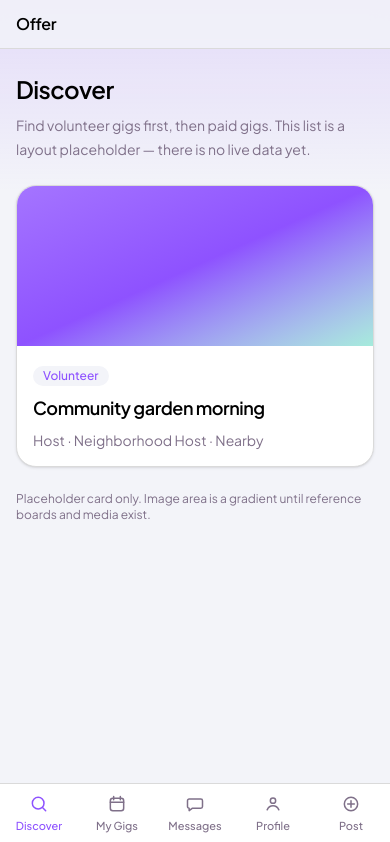
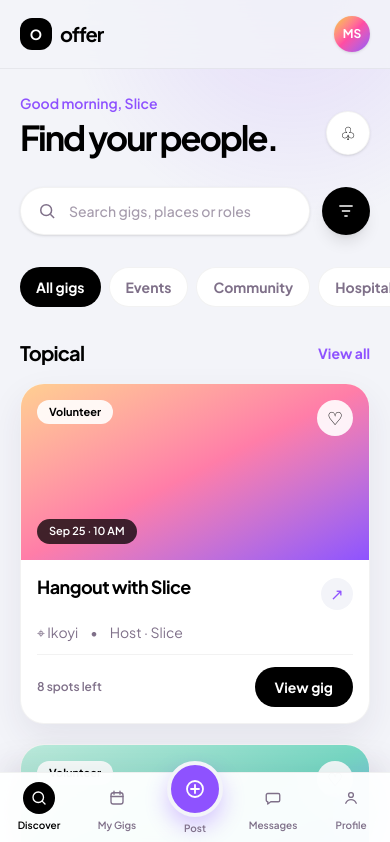
Before and after one commit to mafiaslice/offer, a Next.js app: page /discover in a window 390 px wide. Shown: the top 842 px of the page. Built offline with nearby package versions, Linux system fonts and the light colour scheme.

Commit message:
feat: establish mobile-first visual foundation

```diff
--- a/app/discover/page.tsx
+++ b/app/discover/page.tsx
@@ -1,6 +1,5 @@
 import type { Metadata } from "next";
 import { GigCard } from "@/components/gig-card";
-import { PlaceholderPage } from "@/components/placeholder-page";
 
 export const metadata: Metadata = {
   title: "Discover",
@@ -8,20 +7,61 @@ export const metadata: Metadata = {
 
 export default function DiscoverPage() {
   return (
-    <PlaceholderPage
-      title="Discover"
-      description="Find volunteer gigs first, then paid gigs. This list is a layout placeholder — there is no live data yet."
-    >
-      <GigCard
-        title="Community garden morning"
-        hostName="Neighborhood Host"
-        kindLabel="Volunteer"
-        locationLabel="Nearby"
-      />
-      <p className="text-xs text-purple-gray">
-        Placeholder card only. Image area is a gradient until reference boards
-        and media exist.
-      </p>
-    </PlaceholderPage>
+    <div className="space-y-8">
+      <header className="flex items-end justify-between gap-4">
+        <div>
+          <p className="mb-2 text-sm font-semibold text-purple">Good morning, Slice</p>
+          <h1 className="text-[2.15rem] font-bold leading-[0.98] tracking-[-0.06em] text-black sm:text-5xl">Find your people.</h1>
+        </div>
+        <button type="button" aria-label="Notifications" className="grid size-11 shrink-0 place-items-center rounded-full border border-black/5 bg-white text-lg shadow-sm transition-colors hover:bg-black hover:text-white">♧</button>
+      </header>
+
+      <div className="flex items-center gap-3">
+        <label className="flex min-h-12 flex-1 items-center gap-3 rounded-full border border-black/5 bg-white px-4 shadow-sm focus-within:border-purple focus-within:ring-4 focus-within:ring-purple/10">
+          <svg className="size-5 shrink-0 text-purple-gray" viewBox="0 0 24 24" fill="none" stroke="currentColor" strokeWidth="1.8" aria-hidden="true"><circle cx="11" cy="11" r="6.5" /><path d="m16 16 4.5 4.5" /></svg>
+          <input aria-label="Search gigs" placeholder="Search gigs, places or roles" className="min-w-0 flex-1 bg-transparent text-sm font-medium outline-none placeholder:text-purple-gray/70" />
+        </label>
+        <button type="button" aria-label="Filter gigs" className="grid size-12 shrink-0 place-items-center rounded-full bg-black text-white shadow-lg shadow-black/10 transition-colors hover:bg-purple">
+          <svg className="size-5" viewBox="0 0 24 24" fill="none" stroke="currentColor" strokeWidth="1.8" aria-hidden="true"><path d="M4 6h16M7 12h10M10 18h4" /></svg>
+        </button>
+      </div>
+
+      <div className="hide-scrollbar -mx-5 flex gap-2 overflow-x-auto px-5 sm:-mx-8 sm:px-8 lg:mx-0 lg:px-0">
+        {[
+          ["All gigs", true],
+          ["Events", false],
+          ["Community", false],
+          ["Hospitality", false],
+          ["Projects", false],
+        ].map(([label, active]) => (
+          <button key={label as string} type="button" className={`min-h-10 shrink-0 rounded-full px-4 text-sm font-bold transition-colors ${active ? "bg-black text-white" : "border border-black/5 bg-white text-purple-gray hover:text-black"}`}>
+            {label as string}
+          </button>
+        ))}
+      </div>
+
+      <section className="space-y-4" aria-labelledby="topical-heading">
+        <div className="flex items-center justify-between">
+          <h2 id="topical-heading" className="text-xl font-bold tracking-[-0.04em]">Topical</h2>
+          <button type="button" className="text-sm font-bold text-purple">View all</button>
+        </div>
+        <div className="grid gap-5 md:grid-cols-2">
+          <GigCard title="Hangout with Slice" hostName="Slice" kindLabel="Volunteer" locationLabel="Ikoyi" dateLabel="Sep 25 · 10 AM" imageTone="sunset" />
+          <GigCard title="Community food drive" hostName="Neighbourhood Hub" kindLabel="Volunteer" locationLabel="Yaba" dateLabel="Oct 02 · 8 AM" imageTone="mint" />
+        </div>
+      </section>
+
+      <section className="space-y-4" aria-labelledby="for-you-heading">
+        <div className="flex items-center justify-between">
+          <h2 id="for-you-heading" className="text-xl font-bold tracking-[-0.04em]">For you</h2>
+          <button type="button" className="text-sm font-bold text-purple">View all</button>
+        </div>
+        <GigCard title="Festival crew wanted" hostName="Live Works" kindLabel="Paid gig" locationLabel="Victoria Island" dateLabel="Oct 12 · 4 PM" imageTone="night" />
+      </section>
+
+      <button type="button" className="flex w-full items-center justify-center gap-2 rounded-full bg-white px-5 py-4 text-sm font-bold text-black shadow-[0_10px_24px_rgba(53,32,79,0.08)] transition-colors hover:bg-black hover:text-white">
+        <span aria-hidden>⌖</span> Explore gigs on the map
+      </button>
+    </div>
   );
 }
--- a/app/globals.css
+++ b/app/globals.css
@@ -18,6 +18,8 @@
   --offer-turquoise: #49d7b8;
   --offer-yellow: #f5cc00;
   --offer-radius-card: 1.25rem;
+  --offer-radius-pill: 999px;
+  --offer-shadow-card: 0 14px 34px rgba(53, 32, 79, 0.08);
 }
 
 @theme inline {
@@ -33,10 +35,46 @@
   --color-yellow: var(--offer-yellow);
   --font-sans: var(--font-sans);
   --radius-card: var(--offer-radius-card);
+  --radius-pill: var(--offer-radius-pill);
+}
+
+* {
+  box-sizing: border-box;
+}
+
+html {
+  background: var(--offer-lavender);
+  -webkit-tap-highlight-color: transparent;
 }
 
 body {
   background: var(--offer-lavender);
   color: var(--offer-black);
   font-family: var(--font-sans), ui-sans-serif, system-ui, sans-serif;
+  text-rendering: optimizeLegibility;
 }
+
+button,
+a,
+input,
+textarea,
+select {
+  -webkit-tap-highlight-color: transparent;
+}
+
+button,
+a {
+  touch-action: manipulation;
+}
+
+::selection {
+  background: color-mix(in srgb, var(--offer-purple) 24%, white);
+}
+
+.hide-scrollbar {
+  scrollbar-width: none;
+}
+
+.hide-scrollbar::-webkit-scrollbar {
+  display: none;
+}
--- a/components/app-shell.tsx
+++ b/components/app-shell.tsx
@@ -14,13 +14,16 @@ export function AppShell({ children }: AppShellProps) {
   const pathname = usePathname();
 
   return (
-    <div className="min-h-dvh bg-lavender">
-      <div className="pointer-events-none fixed inset-x-0 top-0 h-48 bg-linear-to-b from-purple/15 to-transparent" />
+    <div className="min-h-dvh overflow-x-hidden bg-lavender">
+      <div className="pointer-events-none fixed inset-x-0 top-0 h-72 bg-[radial-gradient(circle_at_75%_0%,rgba(142,82,255,0.14),transparent_55%)]" />
 
-      <aside className="fixed inset-y-0 left-0 z-20 hidden w-56 border-r border-border bg-white/80 p-6 backdrop-blur-sm md:flex md:flex-col">
-        <p className="text-lg font-semibold tracking-tight text-black">Offer</p>
-        <p className="mt-1 text-sm text-purple-gray">Trusted hands</p>
-        <nav className="mt-8 flex flex-col gap-1" aria-label="Primary">
+      <aside className="fixed inset-y-0 left-0 z-20 hidden w-64 border-r border-black/5 bg-white/70 px-5 py-7 backdrop-blur-xl lg:flex lg:flex-col">
+        <Link href="/discover" className="flex items-center gap-2 px-3" aria-label="Offer home">
+          <span className="grid size-8 place-items-center rounded-xl bg-black text-sm font-bold text-white">O</span>
+          <span className="text-xl font-bold tracking-[-0.04em] text-black">offer</span>
+        </Link>
+        <p className="mt-2 px-3 text-xs font-medium text-purple-gray">Find your people.</p>
+        <nav className="mt-12 flex flex-col gap-1.5" aria-label="Primary">
           {navItems.map((item) => {
             const current = pathname === item.href;
             return (
@@ -28,10 +31,10 @@ export function AppShell({ children }: AppShellProps) {
                 key={item.href}
                 href={item.href}
                 aria-current={current ? "page" : undefined}
-                className={`flex items-center gap-3 rounded-2xl px-3 py-2.5 text-sm font-medium transition-colors ${
+                className={`flex min-h-12 items-center gap-3 rounded-2xl px-3.5 text-sm font-semibold transition-colors ${
                   current
-                    ? "bg-purple text-white"
-                    : "text-black hover:bg-lavender"
+                    ? "bg-black text-white shadow-lg shadow-black/10"
+                    : "text-purple-gray hover:bg-white hover:text-black"
                 }`}
               >
                 <NavIcon label={item.label} className="size-5" />
@@ -42,20 +45,26 @@ export function AppShell({ children }: AppShellProps) {
         </nav>
       </aside>
 
-      <div className="relative flex min-h-dvh flex-col md:pl-56">
-        <header className="sticky top-0 z-10 border-b border-border bg-lavender/80 px-4 py-3 backdrop-blur-sm md:hidden">
-          <p className="text-base font-semibold tracking-tight">Offer</p>
+      <div className="relative flex min-h-dvh flex-col lg:pl-64">
+        <header className="sticky top-0 z-10 flex items-center justify-between border-b border-black/5 bg-lavender/80 px-5 py-4 backdrop-blur-xl lg:hidden">
+          <Link href="/discover" className="flex items-center gap-2" aria-label="Offer home">
+            <span className="grid size-8 place-items-center rounded-xl bg-black text-sm font-bold text-white">O</span>
+            <span className="text-xl font-bold tracking-[-0.05em]">offer</span>
+          </Link>
+          <Link href="/profile" className="grid size-9 place-items-center rounded-full bg-gradient-to-br from-[#f5cc00] via-[#ff4da3] to-purple text-xs font-bold text-white shadow-sm" aria-label="Open profile">
+            MS
+          </Link>
         </header>
 
-        <main className="mx-auto w-full max-w-3xl flex-1 px-4 py-6 pb-28 md:pb-10">
+        <main className="mx-auto w-full max-w-[1180px] flex-1 px-5 py-6 pb-28 sm:px-8 lg:px-12 lg:py-10 lg:pb-12">
           {children}
         </main>
 
         <nav
-          className="fixed inset-x-0 bottom-0 z-20 border-t border-border bg-white/95 pb-[env(safe-area-inset-bottom)] backdrop-blur-sm md:hidden"
+          className="fixed inset-x-0 bottom-0 z-20 border-t border-black/5 bg-white/95 pb-[env(safe-area-inset-bottom)] shadow-[0_-10px_30px_rgba(55,36,76,0.07)] backdrop-blur-xl lg:hidden"
           aria-label="Primary"
         >
-          <ul className="grid grid-cols-5">
+          <ul className="mx-auto grid max-w-lg grid-cols-5">
             {navItems.map((item) => {
               const current = pathname === item.href;
               return (
@@ -63,11 +72,13 @@ export function AppShell({ children }: AppShellProps) {
                   <Link
                     href={item.href}
                     aria-current={current ? "page" : undefined}
-                    className={`flex flex-col items-center gap-1 px-1 py-2.5 text-[11px] font-medium ${
-                      current ? "text-purple" : "text-purple-gray"
+                    className={`group flex min-h-[4.25rem] flex-col items-center justify-center gap-1 px-1 py-2 text-[10px] font-semibold ${
+                      current ? "text-black" : "text-purple-gray"
                     }`}
                   >
-                    <NavIcon label={item.label} className="size-5" />
+                    <span className={`grid size-8 place-items-center rounded-full transition-all ${item.label === "Post" ? "-mt-5 size-14 border-4 border-lavender bg-purple text-white shadow-[0_10px_22px_rgba(142,82,255,0.32)]" : current ? "bg-black text-white" : "group-hover:bg-lavender"}`}>
+                      <NavIcon label={item.label} className={item.label === "Post" ? "size-6" : "size-[18px]"} />
+                    </span>
                     {item.label}
                   </Link>
                 </li>
--- a/components/gig-card.tsx
+++ b/components/gig-card.tsx
@@ -3,6 +3,8 @@ type GigCardProps = {
   hostName: string;
   kindLabel: "Volunteer" | "Paid gig";
   locationLabel?: string;
+  dateLabel?: string;
+  imageTone?: "sunset" | "mint" | "night";
 };
 
 /**
@@ -14,30 +16,50 @@ export function GigCard({
   hostName,
   kindLabel,
   locationLabel,
+  dateLabel,
+  imageTone = "sunset",
 }: GigCardProps) {
   const volunteer = kindLabel === "Volunteer";
+  const tone = {
+    sunset: "from-[#ffcf91] via-[#ff7da8] to-[#8e52ff]",
+    mint: "from-[#bcebdc] via-[#77d9c4] to-[#7b8cff]",
+    night: "from-[#29244b] via-[#6e49a8] to-[#ff4da3]",
+  }[imageTone];
 
   return (
-    <article className="overflow-hidden rounded-card border border-border bg-white shadow-sm">
+    <article className="group overflow-hidden rounded-[1.5rem] border border-black/5 bg-white shadow-[0_14px_34px_rgba(53,32,79,0.08)] transition-transform hover:-translate-y-0.5">
       <div
-        className="h-40 bg-linear-to-br from-purple/80 via-purple to-turquoise/50"
+        className={`relative h-44 bg-linear-to-br ${tone} p-4 sm:h-48`}
         aria-hidden
-      />
-      <div className="space-y-2 p-4">
-        <p
-          className={`inline-flex rounded-full px-2.5 py-0.5 text-xs font-medium ${
-            volunteer ? "bg-lavender text-purple" : "bg-yellow/30 text-black"
-          }`}
-        >
-          {kindLabel}
-        </p>
-        <h2 className="text-lg font-semibold tracking-tight text-black">
-          {title}
-        </h2>
-        <p className="text-sm text-purple-gray">
-          Host · {hostName}
-          {locationLabel ? ` · ${locationLabel}` : null}
-        </p>
+      >
+        <div className="flex items-start justify-between">
+          <span className="rounded-full bg-white/90 px-3 py-1 text-[11px] font-bold text-black backdrop-blur-sm">
+            {volunteer ? "Volunteer" : "Paid gig"}
+          </span>
+          <button type="button" aria-label={`Save ${title}`} className="grid size-9 place-items-center rounded-full bg-white/90 text-black backdrop-blur-sm transition-transform hover:scale-105">
+            <span aria-hidden className="text-lg leading-none">♡</span>
+          </button>
+        </div>
+        <span className="absolute bottom-4 left-4 rounded-full bg-black/75 px-3 py-1 text-[11px] font-semibold text-white backdrop-blur-sm">
+          {dateLabel ?? "Open now"}
+        </span>
+      </div>
+      <div className="space-y-3 p-4 sm:p-5">
+        <div className="flex items-start justify-between gap-3">
+          <h2 className="text-lg font-bold leading-tight tracking-[-0.03em] text-black sm:text-xl">
+            {title}
+          </h2>
+          <span className="mt-0.5 grid size-8 shrink-0 place-items-center rounded-full bg-lavender text-purple" aria-hidden>↗</span>
+        </div>
+        <div className="flex flex-wrap items-center gap-x-3 gap-y-1 text-sm text-purple-gray">
+          <span>⌖ {locationLabel ?? "Nearby"}</span>
+          <span>•</span>
+          <span>Host · {hostName}</span>
+        </div>
+        <div className="flex items-center justify-between border-t border-black/5 pt-3">
+          <span className="text-xs font-semibold text-purple-gray">8 spots left</span>
+          <button type="button" className="min-h-10 rounded-full bg-black px-5 text-sm font-bold text-white transition-colors hover:bg-purple">View gig</button>
+        </div>
       </div>
     </article>
   );
--- a/components/placeholder-page.tsx
+++ b/components/placeholder-page.tsx
@@ -12,12 +12,12 @@ export function PlaceholderPage({
   children,
 }: PlaceholderPageProps) {
   return (
-    <div className="space-y-6">
+    <div className="space-y-7">
       <header className="space-y-2">
-        <h1 className="text-2xl font-semibold tracking-tight text-black">
+        <h1 className="text-[2rem] font-bold leading-tight tracking-[-0.05em] text-black sm:text-4xl">
           {title}
         </h1>
-        <p className="max-w-prose text-sm leading-6 text-purple-gray">
+        <p className="max-w-prose text-sm leading-6 text-purple-gray sm:text-base">
           {description}
         </p>
       </header>
--- a/lib/nav.ts
+++ b/lib/nav.ts
@@ -7,7 +7,7 @@ export type NavItem = {
 export const navItems: readonly NavItem[] = [
   { href: "/discover", label: "Discover" },
   { href: "/my-gigs", label: "My Gigs" },
+  { href: "/post", label: "Post" },
   { href: "/messages", label: "Messages" },
   { href: "/profile", label: "Profile" },
-  { href: "/post", label: "Post" },
 ] as const;
```
